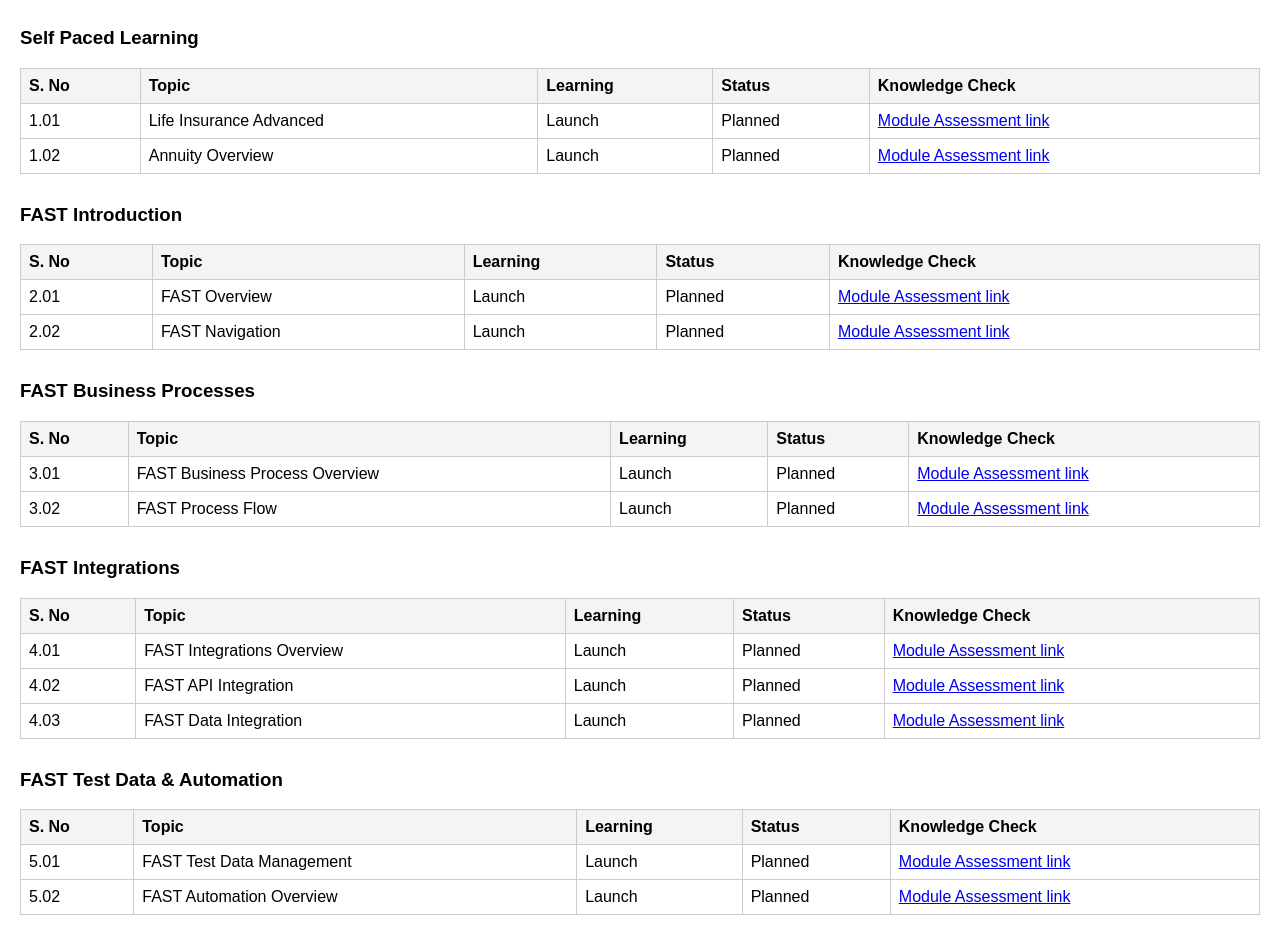
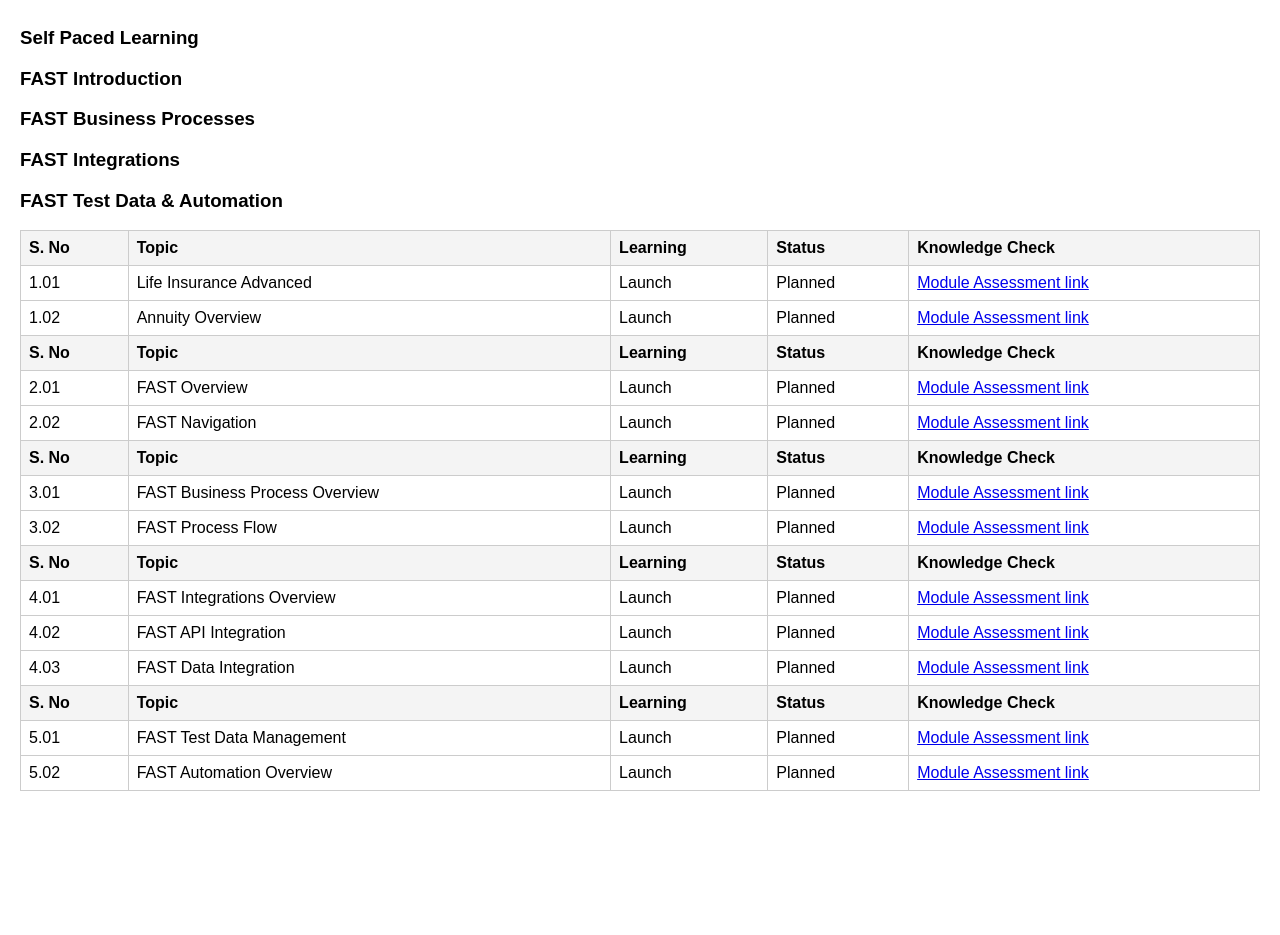
Before and after one commit to diro3307/iLearnFAST, a plain HTML site: page index.html in a window 1280 px wide. Shown: the part 111-1046 px from the top of the page. After the commit the page ends 922 px from the top, so only its background shows below. Drawn offline with Linux system fonts and the light colour scheme.

Commit message:
update the html structure

```diff
--- a/index.html
+++ b/index.html
@@ -22,42 +22,28 @@
       <tr><th>S. No</th><th>Topic</th><th>Learning</th><th>Status</th><th>Knowledge Check</th></tr>
       <tr><td>1.01</td><td>Life Insurance Advanced</td><td>Launch</td><td>Planned</td><td><a href="#">Module Assessment link</a></td></tr>
       <tr><td>1.02</td><td>Annuity Overview</td><td>Launch</td><td>Planned</td><td><a href="#">Module Assessment link</a></td></tr>
-    </table>
-  </div>
 
-  <!-- Repeat similar blocks for other sections like FAST Test Data & Automation -->
+    <h3>FAST Introduction</h3>
 
-<div class="section">
-    <h3>FAST Introduction</h3>
-    <table>
       <tr><th>S. No</th><th>Topic</th><th>Learning</th><th>Status</th><th>Knowledge Check</th></tr>
       <tr><td>2.01</td><td>FAST Overview</td><td>Launch</td><td>Planned</td><td><a href="#">Module Assessment link</a></td></tr>
       <tr><td>2.02</td><td>FAST Navigation</td><td>Launch</td><td>Planned</td><td><a href="#">Module Assessment link</a></td></tr>
-    </table>
-  </div>
 
-  <div class="section">
     <h3>FAST Business Processes</h3>
-    <table>
+
       <tr><th>S. No</th><th>Topic</th><th>Learning</th><th>Status</th><th>Knowledge Check</th></tr>
       <tr><td>3.01</td><td>FAST Business Process Overview</td><td>Launch</td><td>Planned</td><td><a href="#">Module Assessment link</a></td></tr>
       <tr><td>3.02</td><td>FAST Process Flow</td><td>Launch</td><td>Planned</td><td><a href="#">Module Assessment link</a></td></tr>
-    </table>
-    </div>
 
-  <div class="section">
     <h3>FAST Integrations</h3>
-    <table>
+
       <tr><th>S. No</th><th>Topic</th><th>Learning</th><th>Status</th><th>Knowledge Check</th></tr>
       <tr><td>4.01</td><td>FAST Integrations Overview</td><td>Launch</td><td>Planned</td><td><a href="#">Module Assessment link</a></td></tr>
       <tr><td>4.02</td><td>FAST API Integration</td><td>Launch</td><td>Planned</td><td><a href="#">Module Assessment link</a></td></tr>
         <tr><td>4.03</td><td>FAST Data Integration</td><td>Launch</td><td>Planned</td><td><a href="#">Module Assessment link</a></td></tr>
-    </table>
-  </div>
 
-    <div class="section">
     <h3>FAST Test Data & Automation</h3>
-        <table>
+
       <tr><th>S. No</th><th>Topic</th><th>Learning</th><th>Status</th><th>Knowledge Check</th></tr>
       <tr><td>5.01</td><td>FAST Test Data Management</td><td>Launch</td><td>Planned</td><td><a href="#">Module Assessment link</a></td></tr>
       <tr><td>5.02</td><td>FAST Automation Overview</td><td>Launch</td><td>Planned</td><td><a href="#">Module Assessment link</a></td></tr>
```
Lines whose indentation alone changed are shown as unchanged.
